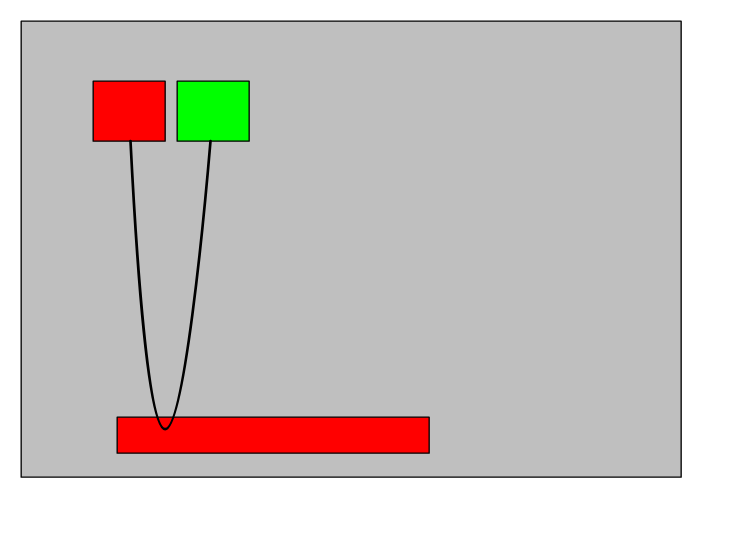
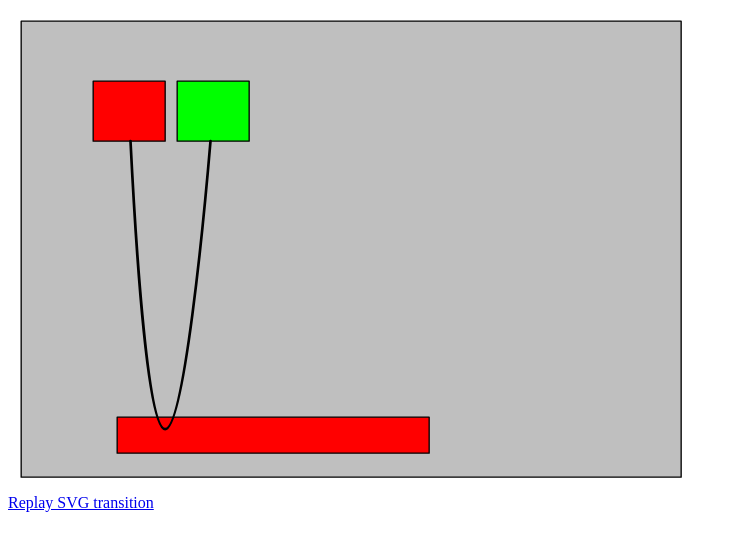
Before and after one commit to paul-hammant/tweening_svg_with_javascript, a plain HTML site: page index.html in a window 1280 px wide. Shown: the whole page, without its empty margins (0-737 px from the left). Drawn offline with nearby package versions, Linux system fonts and the light colour scheme.

Commit message:
reload capability

```diff
--- a/index.html
+++ b/index.html
@@ -95,6 +95,8 @@
         }, "text");
     </script>
 </head>
-<body id="HERE">
+<body>
+<div id="HERE"></div>
+<a href="#" target="_SELF">Replay SVG transition</a>
 </body>
 </html>
```
